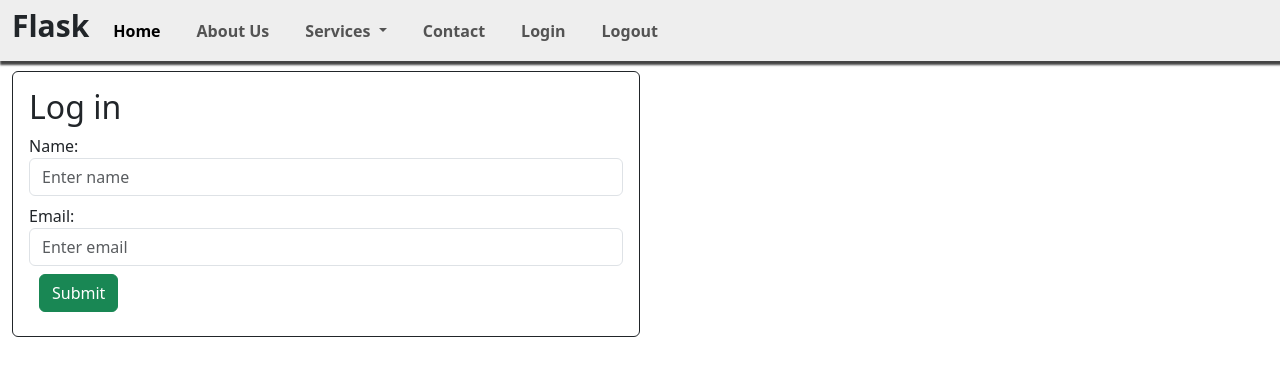
After one commit to munyi-victor/flask-web-app, a Flask app: page /login in a window 1280 px wide. The commit adds this page. Shown: the top 376 px of the page. Run offline with Flask 3, Linux system fonts and the light colour scheme.

Commit message:
implemented sessions

```diff
--- a/main.py
+++ b/main.py
@@ -1,19 +1,65 @@
-from flask import Flask, render_template, flash
+from flask import Flask, render_template, flash, request, redirect, sessions, url_for, session
+from datetime import timedelta
 
 app = Flask(__name__)
+app.secret_key = "munyi"
+app.permanent_session_lifetime = timedelta(minutes=30)
+
+@app.route("/login", methods=["POST", "GET"])
+def login():
+  if request.method == "POST":
+    session.permanent=True
+    name = request.form["name"]
+    email = request.form["email"]
+
+    session["name"] = name
+    session["email"] = email
+
+    return redirect(url_for("home"))
+  else:
+    if "name" in session:
+      flash("Already logged in!")
+      return redirect(url_for("home"))
+
+    return render_template("login.html")
+
+# @app.route("/user")
+# def user():
+#   if "name" and "email" in session:
+#     name = session["name"]
+#     email = session["email"]
+
+#     return f"<h1>{name}</h1>"
+#   else:
+#     return redirect(url_for("login"))
+
+@app.route("/logout")
+def logout():
+  if "name" and "email" in session:
+    session.pop("name", None)
+    session.pop("email", None)
+    flash("You have been logged out!", "info")
+  return redirect(url_for("login"))
 
 @app.route("/")
 def home():
-  return render_template("index.html")
+  if "name" and "email" in session:
+    name = session["name"]
+    email = session["email"]
+
+    flash("Logged in successfully!")
+    return render_template("home.html", name=name, email=email)
+  else:
+    flash("You need to be logged in first to access this page.")
+    return redirect(url_for("login"))
 
 @app.route("/about")
 def about():
   return render_template("about.html")
 
-@app.route("/services")
-def services():
-  return render_template("services.html")
-
+@app.route("/contact")
+def contact():
+  return render_template("contact.html")
 
 if __name__ == "__main__":
   app.run(debug=True)
--- /dev/null
+++ b/static/js/App.js
@@ -0,0 +1,11 @@
+const navbar = document.getElementById("navbar")
+
+window.addEventListener("scroll", () => {
+  if (window.scrollY > 20) {
+    navbar.classList.add("fixed-top");
+    navbar.classList.remove("hidden");
+  } else {
+    navbar.classList.add("hidden");
+    setTimeout(() => navbar.classList.remove("fixed-top"), 300);
+  }
+})
--- a/static/styles/styles.css
+++ b/static/styles/styles.css
@@ -5,3 +5,49 @@
   padding: 0;
   box-sizing: border-box;
 }
+
+nav {
+  display: flex;
+  flex-direction: row;
+  justify-content: space-between;
+  background-color: #eee;
+  box-shadow: 2px 2px 2px 2px #444;
+  border-radius: 10;
+  padding: 16px 80px 16px 30px;
+}
+nav a {
+  text-decoration: none;
+}
+nav a h1 {
+  font-size: 24;
+  font-weight: bold;
+}
+nav ul {
+  display: flex;
+  list-style: none;
+  gap: 20px;
+}
+nav ul li {
+  font-weight: bold;
+  font-size: 24;
+}
+nav ul li a h3 {
+  color: #444;
+}
+
+/* Footer */
+.footer {
+  position: absolute;
+  bottom: 0;
+}
+
+.fixed-top {
+  position: fixed;
+  top: 0;
+  left: 0;
+  width: 100%;
+  transition: transform 0.3s ease-in-out;
+}
+.fixed-top.hedden {
+  transform: translateY(-100%);
+}
--- a/templates/about.html
+++ b/templates/about.html
@@ -1,7 +1,6 @@
-{% extends 'index.html' %} {% block title %}About Page{% endblock %}
+{% extends 'base.html' %} {% block title %}About Page{% endblock %}
 {% block content %}
 <div>
-  <p>This is all about me</p>
-  <button class="btn btn-primary">Click</button>
+  <p>This is all about us</p>
 </div>
 {% endblock %}
--- /dev/null
+++ b/templates/base.html
@@ -0,0 +1,145 @@
+<!DOCTYPE html>
+<html>
+  <head>
+    <title>{% block title %}{% endblock %}</title>
+    <link href="https://cdn.jsdelivr.net/npm/bootstrap@5.3.2/dist/css/bootstrap.min.css" rel="stylesheet" integrity="sha384-T3c6CoIi6uLrA9TneNEoa7RxnatzjcDSCmG1MXxSR1GAsXEV/Dwwykc2MPK8M2HN" crossorigin="anonymous">
+
+    <script src="https://unpkg.com/react@18/umd/react.development.js"></script>
+    <script src="https://unpkg.com/react-dom@18/umd/react-dom.development.js"></script>
+
+    <script src="https://unpkg.com/@babel/standalone/babel.min.js"></script>
+
+    <link rel="stylesheet" href="{{ url_for('static', filename='styles/styles.css') }}">
+  </head>
+
+  </head>
+  <body>
+<!--
+    <div>
+      <nav>
+        <a href="/"><h1>Flask</h1></a>
+        <ul>
+          <li><a href="/"><h3>Home</h3></a></li>
+          <li><a href="/about"><h3>About</h3></a></li>
+          <li><a href="/services"><h3>Services</h3></a></li>
+        </ul>
+      </nav>
+    </div> -->
+
+    <div>
+      <nav class="navbar navbar-expand-lg bg-body-primary"  id="navbar">
+          <div class="container-fluid">
+            <a
+              class="navbar-brand text-dark"
+              style="
+                font-weight: bold;
+                font-size: 30px;
+                margin-top: -10px;
+              "
+              href="/"
+            >
+              Flask
+            </a>
+            <button
+              class="navbar-toggler"
+              type="button"
+              data-bs-toggle="collapse"
+              data-bs-target="#navbarNavDropdown"
+              aria-controls="navbarNavDropdown"
+              aria-expanded="false"
+              aria-label="Toggle navigation"
+            >
+              <span class="navbar-toggler-icon"></span>
+            </button>
+            <div class="collapse navbar-collapse" id="navbarNavDropdown">
+              <ul class="navbar-nav">
+                <li class="nav-item">
+                  <a class="nav-link active" aria-current="page" href="/">
+                    Home
+                  </a>
+                </li>
+
+                <li class="nav-item">
+                  <a class="nav-link" href="/about">
+                    About Us
+                  </a>
+                </li>
+
+                <li class="nav-item dropdown">
+                  <a
+                    class="nav-link dropdown-toggle"
+                    href="/"
+                    role="button"
+                    data-bs-toggle="dropdown"
+                    aria-expanded="false"
+                  >
+                    Services
+                  </a>
+                  <ul class="dropdown-menu">
+                    <li>
+                      <a class="dropdown-item" href="#">
+                        Web design
+                      </a>
+                    </li>
+                    <li>
+                      <a class="dropdown-item" href="#">
+                        Transcription
+                      </a>
+                    </li>
+                    <li>
+                      <a class="dropdown-item" href="#">
+                        Online writting
+                      </a>
+                    </li>
+                  </ul>
+                </li>
+
+                <li class="nav-item">
+                  <a class="nav-link" href="/contact">
+                    Contact
+                  </a>
+                </li>
+
+                <li class="nav-item">
+                  <a class="nav-link" href="/login">
+                    Login
+                  </a>
+                </li>
+
+                <li class="nav-item">
+                  <a class="nav-link" href="/logout">
+                    Logout
+                  </a>
+                </li>
+              </ul>
+            </div>
+          </div>
+        </nav>
+    </div>
+
+    <div style="margin-top: 10px;" class="container-fluid" id="boy">
+      {% block content %}
+
+      {% endblock %}
+    </div>
+
+    <!-- <section class="footer bg-dark container-fluid d-flex">
+      <div>
+        <h2 class="text-white">Quick Links</h2>
+        <div>
+          <ul>
+            <li><a href="/" class="nav-link text-white">Home</a></li>
+            <li><a href="/about" class="nav-link text-white">About</a></li>
+            <li><a href="/contact" class="nav-link text-white">Contact</a></li>
+            <li><a href="/services" class="nav-link text-white">Services</a></li>
+          </ul>
+        </div>
+      </div>
+    </section> -->
+
+    <script src="{{ url_for('static', filename='js/App.js') }}"></script>
+
+    <script src="https://cdn.jsdelivr.net/npm/@popperjs/core@2.11.8/dist/umd/popper.min.js" integrity="sha384-I7E8VVD/ismYTF4hNIPjVp/Zjvgyol6VFvRkX/vR+Vc4jQkC+hVqc2pM8ODewa9r" crossorigin="anonymous"></script>
+    <script src="https://cdn.jsdelivr.net/npm/bootstrap@5.3.2/dist/js/bootstrap.min.js" integrity="sha384-BBtl+eGJRgqQAUMxJ7pMwbEyER4l1g+O15P+16Ep7Q9Q+zqX6gSbd85u4mG4QzX+" crossorigin="anonymous"></script>
+  </body>
+</html>
--- /dev/null
+++ b/templates/contact.html
@@ -0,0 +1,6 @@
+{% extends 'base.html' %} {% block title %}Services Page{% endblock %}
+{% block content %}
+<div>
+  <p>This is how you can reac us</p>
+</div>
+{% endblock %}
--- /dev/null
+++ b/templates/login.html
@@ -0,0 +1,29 @@
+{% extends 'base.html' %}
+
+{% block title %}Login Page{% endblock %}
+
+
+{% block content %}
+    {% with messages = get_flashed_messages() %}
+      {% if messages %}
+        {% for msg in messages %}
+          <p class="text-success">{{msg}}</p>
+        {% endfor %}
+      {% endif %}
+    {% endwith %}
+  <div class="w-50 border border-dark rounded-2 p-3">
+    <h2>Log in</h2>
+    <form action="#" method="post">
+      <div class="form-group">
+        <label for="name" class="sr-only">Name:</label>
+        <input type="text" name="name" placeholder="Enter name" class="form-control mb-2" required/>
+      </div>
+      <div class="form-group">
+        <label for="email" class="sr-only">Email:</label>
+        <input type="email" name="email" placeholder="Enter email" class="form-control mb-2" required/>
+      </div>
+
+      <button type="submit" class="btn btn-success mb-2">Submit</button>
+    </form>
+  </div>
+{% endblock %}
--- a/templates/services.html
+++ /dev/null
@@ -1,6 +0,0 @@
-{% extends 'index.html' %} {% block title %}Services Page{% endblock %}
-{% block content %}
-<div>
-  <p>These are the services we offer</p>
-</div>
-{% endblock %}
```
Also changed, not shown: static/js/Home.js (deleted, +0 -9 lines), static/js/Index.js (deleted, +0 -73 lines), templates/home.html (added, +14 -0 lines), templates/index.html (deleted, +0 -29 lines), static/styles/about.css (line endings or trailing spaces).
